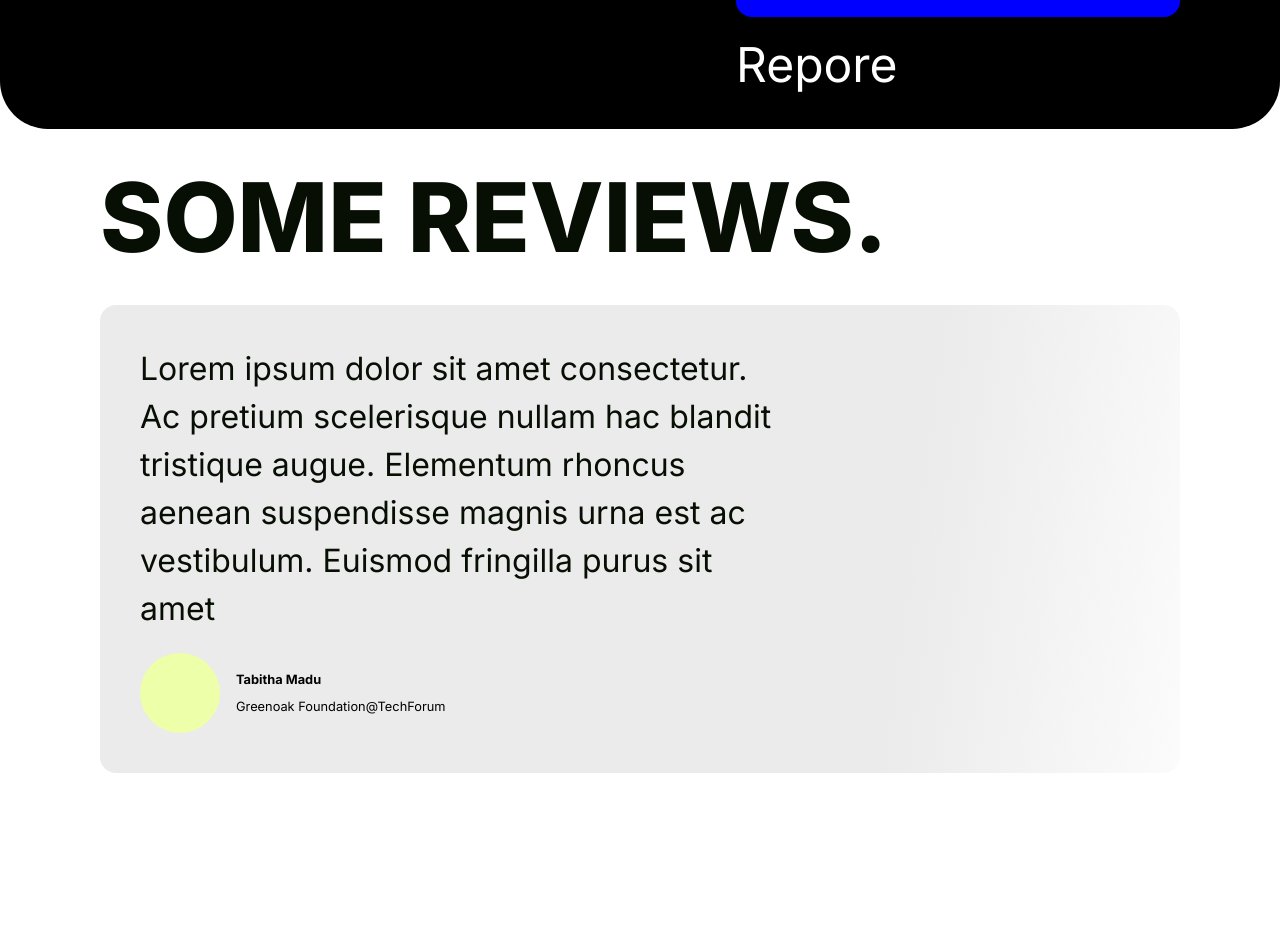
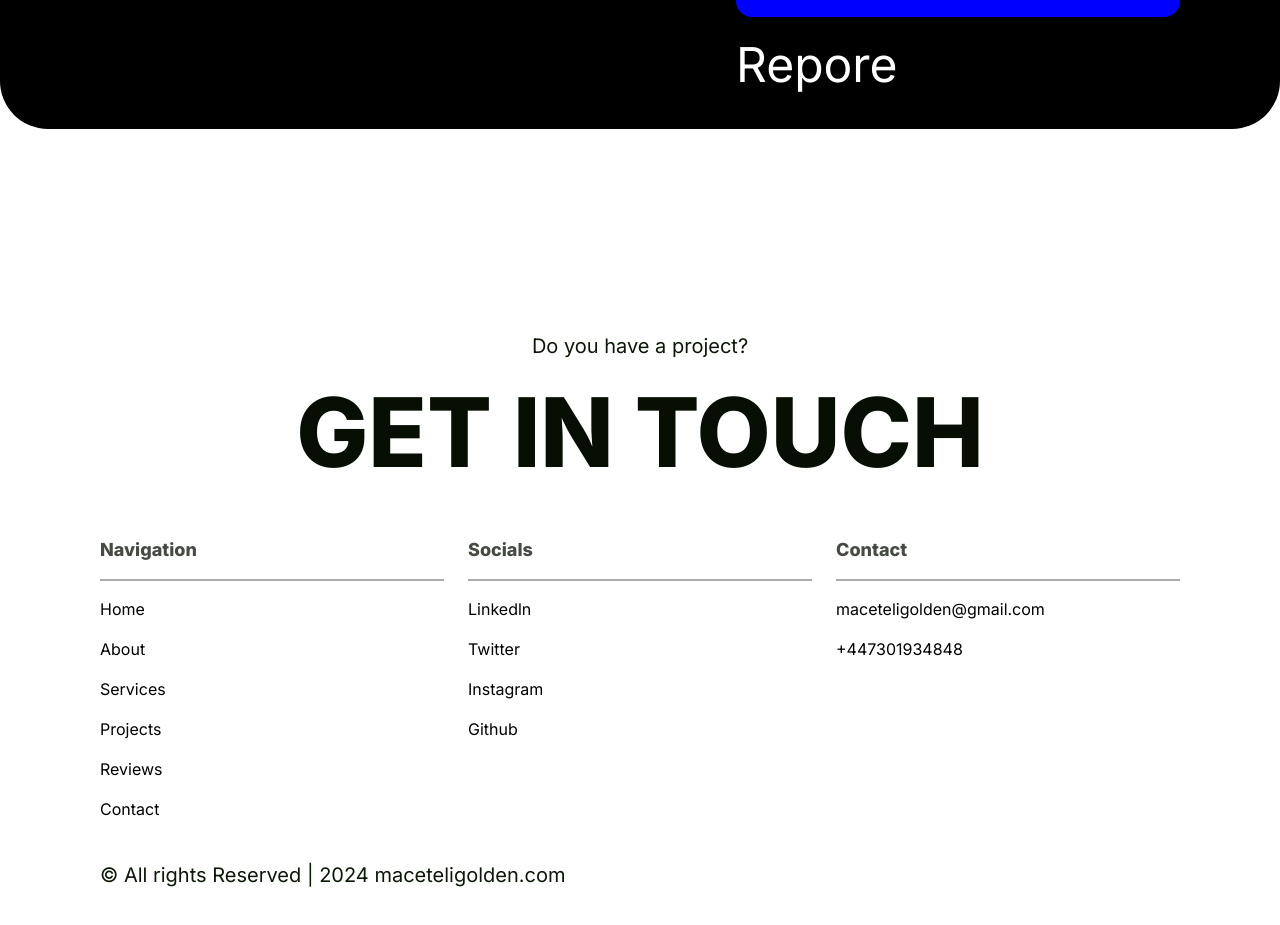
Before and after one commit to maceteligolden/maceteligolden.com, a Next.js app: page / in a window 1280 px wide. Shown: the part 3535-4460 px from the top of the page. Built offline with nearby package versions, Linux system fonts and the light colour scheme; a web font is replaced by a local one.

Commit message:
update:hide review section

```diff
--- a/src/app/page.tsx
+++ b/src/app/page.tsx
@@ -12,7 +12,7 @@ export default function Home() {
       <AboutSection/>
       <ServicesSection/>
       <ProjectSection/>
-      <ReviewSection/>
+      {/* <ReviewSection/> */}
    </MainLayout>
   );
 }
```
